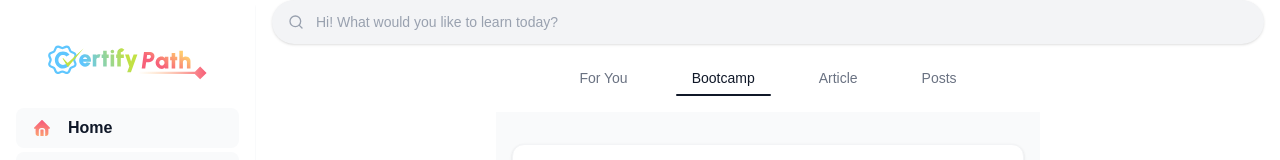
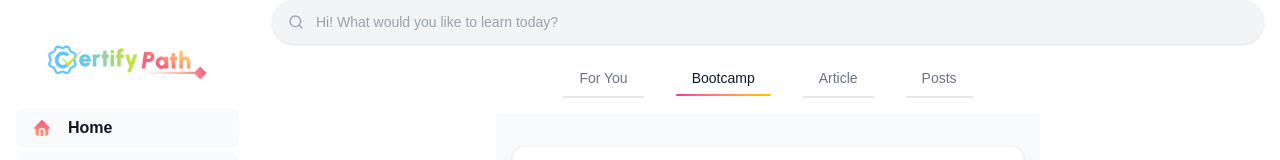
Before and after one commit to lulultfh/CertifyPath, a Next.js app: page / in a window 1280 px wide. Shown: the top 160 px of the page. Built offline with nearby package versions, Linux system fonts and the light colour scheme.

Commit message:
feat: update article and navbar

```diff
--- a/components/article.tsx
+++ b/components/article.tsx
@@ -1,12 +1,12 @@
 "use client";
 
-import React, { useEffect, useState } from "react"
-import { getApiArticle } from "../lib/api_article"
+import React, { useEffect, useState } from "react";
+import { getApiArticle } from "../lib/api_article";
 
 // Komponen Card
 function ArticleCard({ data }) {
   return (
-    <div className="max-w-lg w-full bg-white rounded-xl overflow-hidden shadow-sm border border-gray-100 hover:shadow-md transition-shadow justify-center">
+    <div className="w-full bg-white rounded-xl overflow-hidden shadow-sm border border-gray-100 hover:shadow-md transition-shadow">
       <div className="p-6 pb-4">
         <div className="flex items-start justify-between mb-3">
           <h3 className="text-xl font-semibold text-gray-900 leading-tight">
@@ -89,8 +89,8 @@ export default function UserArticlesPage() {
 
   return (
     <div className="min-h-screen bg-gray-50 py-8">
-      <div className="max-w-7xl mx-auto px-4">
-        <div className="flex flex-col gap-6">
+      <div className="w-full">
+        <div className="grid place-items-center gap-6">
           {articles.map((article) => (
             <ArticleCard key={article.id} data={article} />
           ))}
--- a/components/navbar.tsx
+++ b/components/navbar.tsx
@@ -26,15 +26,15 @@ export default function Navbar() {
               <button
                 key={item.id}
                 onClick={() => setActiveTab(item.name)}
-                className={`relative px-4 py-2 text-sm font-medium transition-colors duration-200 ${
+                className={`relative px-4 py-2 text-sm font-medium transition-colors duration-200 border-b-2 ${
                   activeTab === item.name
-                    ? "text-gray-900"
-                    : "text-gray-500 hover:text-gray-700"
+                    ? "text-gray-900 border-transparent"
+                    : "text-gray-500 border-gray-200 hover:text-gray-700"
                 }`}
               >
                 {item.name}
                 {activeTab === item.name && (
-                  <div className="absolute bottom-0 left-0 right-0 h-0.5 bg-gray-900 rounded-full"></div>
+                  <div className="absolute bottom-0 left-0 right-0 h-0.5 bg-gradient-to-r from-pink-500 to-yellow-400 rounded-full"></div>
                 )}
               </button>
             ))}
```
